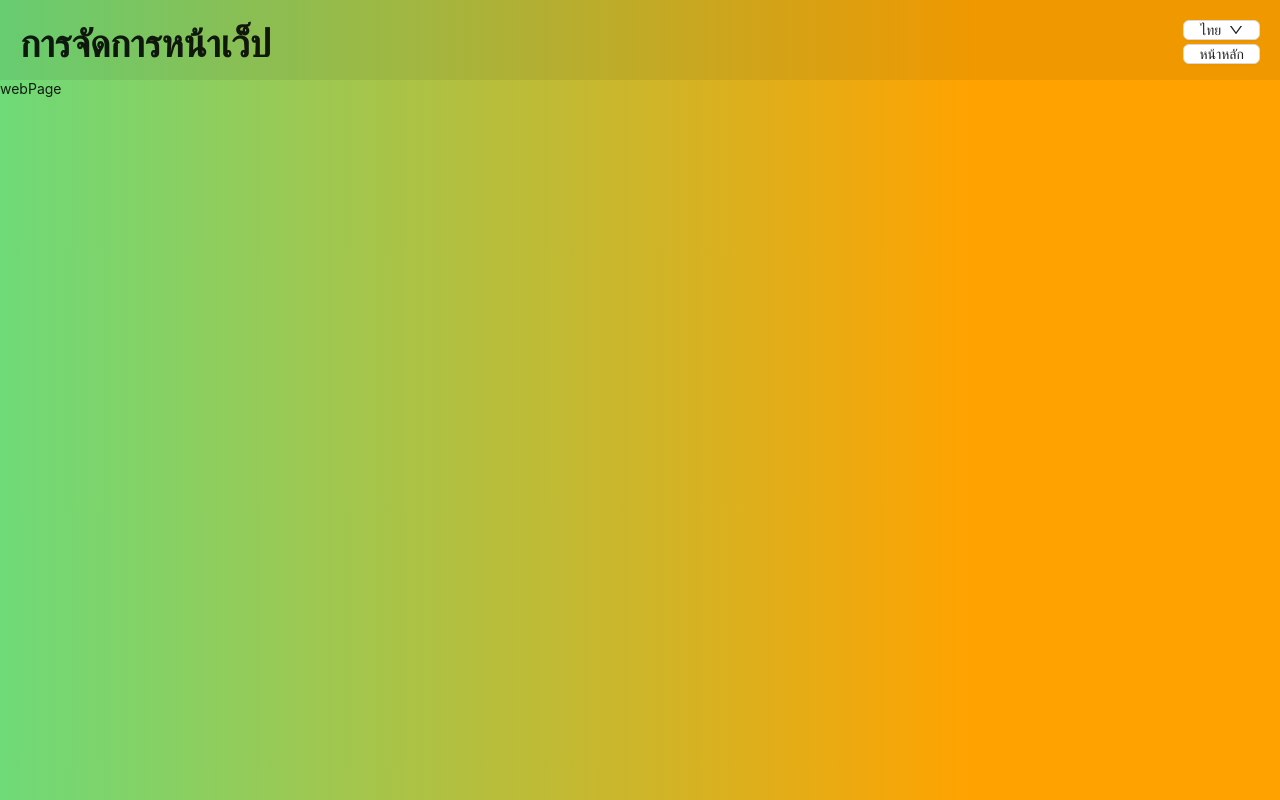
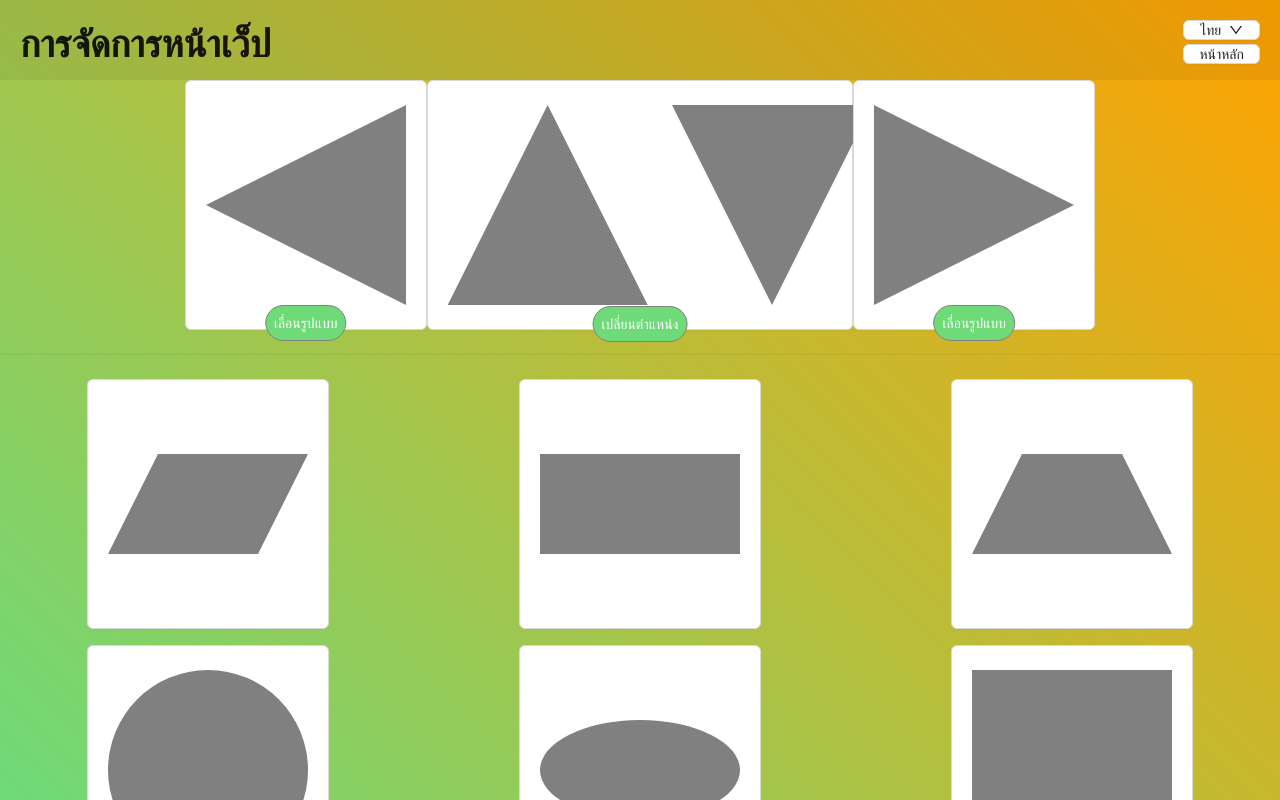
Before and after one commit to saketam/swd-test, a Next.js app: page /web_page in a window 1280 px wide. Built offline with nearby package versions, Linux system fonts and the light colour scheme.

Commit message:
shape page

```diff
--- a/src/app/locale/en/translate.json
+++ b/src/app/locale/en/translate.json
@@ -7,6 +7,8 @@
     "en": "English",
     "th": "Thai",
     "test1": "Test 1",
-    "test2": "Test 2"
+    "test2": "Test 2",
+    "move_shape": "Move Shape",
+    "move_position": "Move Position"
   }
 }
--- a/src/app/locale/th/translate.json
+++ b/src/app/locale/th/translate.json
@@ -7,6 +7,8 @@
     "en": "อังกฤษ",
     "th": "ไทย",
     "test1": "แบบทดสอบที่ 1",
-    "test2": "แบบทดสอบที่ 2"
+    "test2": "แบบทดสอบที่ 2",
+    "move_shape": "เลื่อนรูปแบบ",
+    "move_position": "เปลี่ยนตำแหน่ง"
   }
 }
--- a/src/app/styles/globals.scss
+++ b/src/app/styles/globals.scss
@@ -1,5 +1,5 @@
 :root {
-  --bg: linear-gradient(90deg, rgba(110, 218, 120, 1) 0%, rgba(255, 162, 0, 1) 76%);
+  --bg: linear-gradient(45deg, rgba(110,218,120,1) 0%, rgba(255,162,0,1) 100%);
   --white: #ffffff;
 }
 
--- a/src/pages/web_page/index.tsx
+++ b/src/pages/web_page/index.tsx
@@ -1,14 +1,95 @@
+import { Button, Col, ConfigProvider, Divider, Row } from "antd"
+import { t } from "i18next"
 import { useRouter } from "next/router"
+import { useState } from "react"
 import { useTranslation } from "react-i18next"
+import './style.scss'
+
+
+const TriangleLeft = () => <div className="triangle triangle-left" />
+const TriangleRight = () => <div className="triangle triangle-right" />
+const TriangleUp = () => <div className="triangle" />
+const Triangledown = () => <div className="triangle triangle-down" />
+const Oval = () => <div className="oval" />
+const Square = () => <div className="square" />
+const Rectangle = () => <div className="rectangle" />
+const Parallelogram = () => <div className="parallelogram" />
+const Circle = () => <div className="circle" />
+const Trapezoid = () => <div className="trapezoid" />
+
+const startShape = [
+  Parallelogram,
+  Rectangle,
+  Trapezoid,
+  Circle,
+  Oval,
+  Square,
+]
+
+const ActionSection = () => {
+  return (
+    <Row >
+      <Col span={8}>
+        <Row justify='end' >
+          <Button className="button">
+            <TriangleLeft />
+            <span className="description">{t('move_shape')}</span>
+          </Button>
+        </Row>
+      </Col>
+      <Col span={8}>
+        <Row justify='center' >
+          <Button className="button2">
+            <Row>
+              <Col span={10}>
+                <TriangleUp />
+              </Col>
+              <Col span={4} />
+              <Col span={10}>
+                <Triangledown />
+              </Col>
+            </Row>
+          </Button>
+        </Row>
+        <span className="description">{t('move_position')}</span>
+      </Col>
+      <Col span={8}>
+        <Row justify='start' >
+          <Button className="button">
+            <TriangleRight />
+            <span className="description">{t('move_shape')}</span>
+          </Button>
+        </Row>
+      </Col>
+    </Row>
+  )
+}
 
 const webPage = () => {
   const { t } = useTranslation()
-  const router = useRouter()
+  const [shapes, setShapes] = useState(startShape)
 
   return (
-    <div >
-      webPage
-    </div >
+    <>
+      <ActionSection />
+      <Divider />
+
+      <Row gutter={[16, 16]} justify='center'>
+        {
+          shapes.map((shape) => {
+            return (
+              <Col span={8} >
+                <Row justify='center'>
+                  <Button className="button">
+                    {shape()}
+                  </Button>
+                </Row>
+              </Col>
+            )
+          })
+        }
+      </Row>
+    </>
   )
 }
 
--- /dev/null
+++ b/src/pages/web_page/style.scss
@@ -0,0 +1,92 @@
+.button {
+  width: max-content;
+  padding: 20px;
+  height: 250px;
+}
+
+.button2 {
+  width: 600px;
+  padding: 20px;
+  height: 250px;
+}
+
+.button:hover,
+.button2:hover {
+  background-color: #ffa200;
+}
+
+.description {
+  border: 1px solid grey;
+  font-size: 14px;
+  padding: 8px;
+  position: absolute;
+  left: 50%;
+  bottom: -12px;
+  transform: translate(-50%, 0%);
+  text-align: center;
+  border-radius: 25px;
+  background-color: #6eda78;
+  color: white;
+}
+
+.triangle {
+  background-color: grey;
+  width: 200px;
+  height: 200px;
+  clip-path: polygon(0 100%, 50% 0, 100% 100%);
+
+  &-left {
+    transform: rotate(-90deg);
+  }
+  &-right {
+    transform: rotate(90deg);
+  }
+  &-down {
+    transform: rotate(180deg);
+  }
+}
+
+.square {
+  width: 200px;
+  height: 200px;
+  background-color: grey;
+}
+
+.rectangle {
+  width: 200px;
+  height: 100px;
+  background-color: grey;
+}
+
+.trapezoid {
+  background-color: grey;
+  width: 200px;
+  height: 100px;
+  clip-path: polygon(25% 0, 75% 0, 100% 100%, 0 100%);
+}
+
+.parallelogram {
+  background-color: grey;
+  width: 200px;
+  height: 100px;
+  clip-path: polygon(
+    25% 0,
+    100% 0,
+    75% 100%,
+    0 100%
+  );
+}
+
+.oval {
+  width: 200px;
+  height: 100px;
+  background-color: grey;
+  border-radius: 50%;
+}
+
+.circle {
+  width: 200px;
+  height: 200px;
+  background-color: grey;
+  border-radius: 50%;
+}
```
